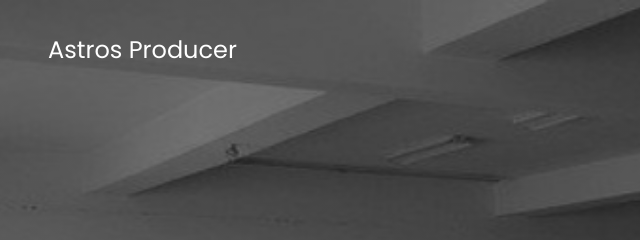
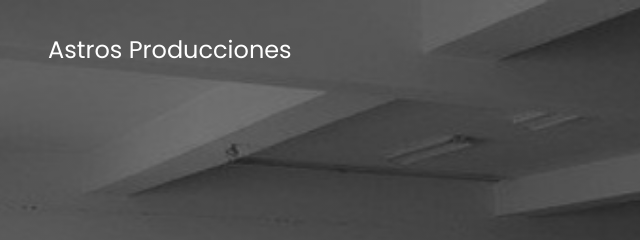
Before and after one commit to R3ik/astrosproducer.github.io, a plain HTML site: page index.html in a window 1280 px wide. Shown: the top 240 px of the page, 16-656 px from the left. Drawn offline with Linux system fonts and the light colour scheme.

Commit message:
titulo cambiao sumano

```diff
--- a/index.html
+++ b/index.html
@@ -34,7 +34,7 @@
     <header class="hero">
         <nav class="nav container">
             <div class="nav__logo"></div>
-            <h2 class="nav__title">Astros Producer</h2>
+            <h2 class="nav__title">Astros Producciones</h2>
             <ul class="nav__link nav__link--menu">
                 <li class="nav__items">
                     <a href="#" class="nav__links">Inicio</a>
```
